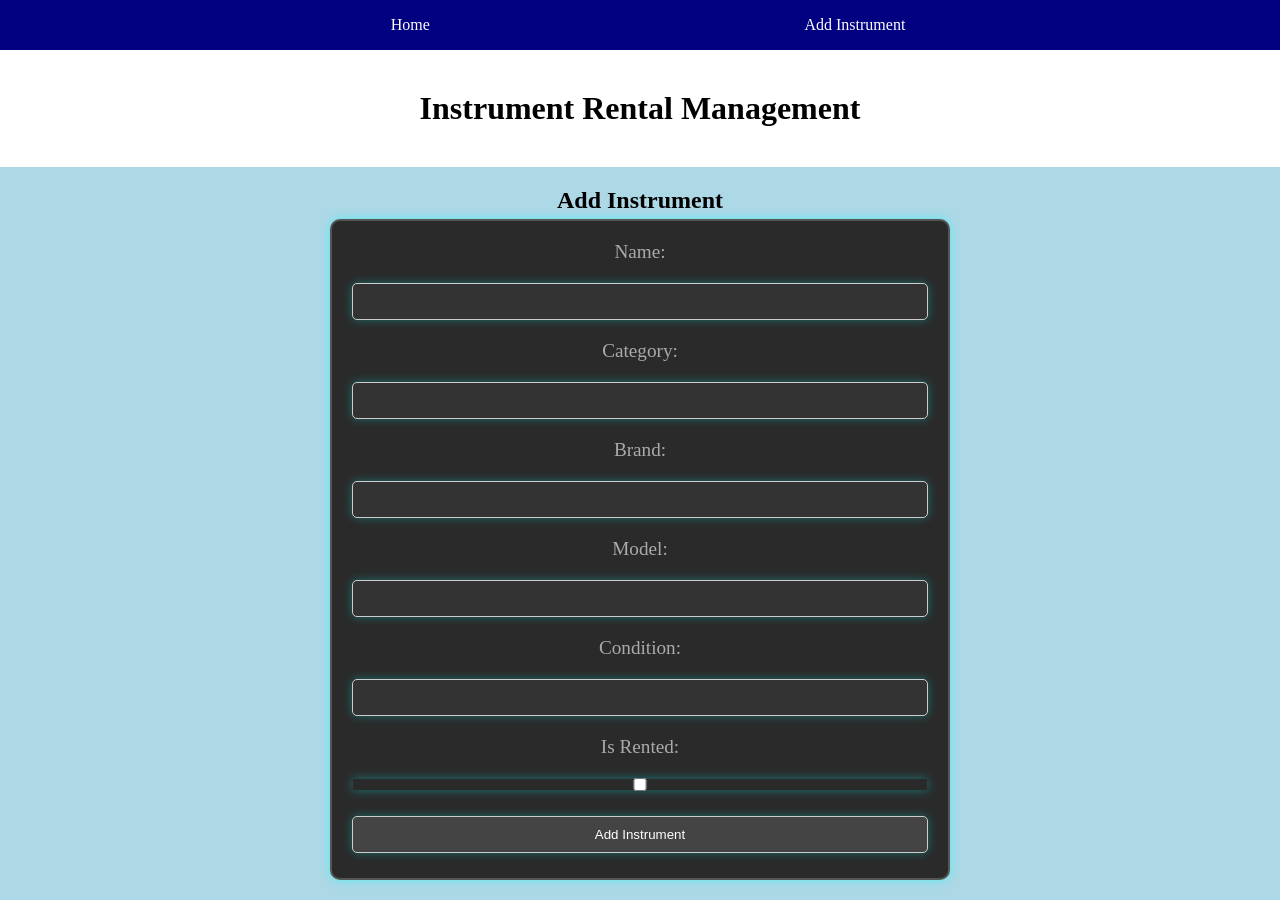
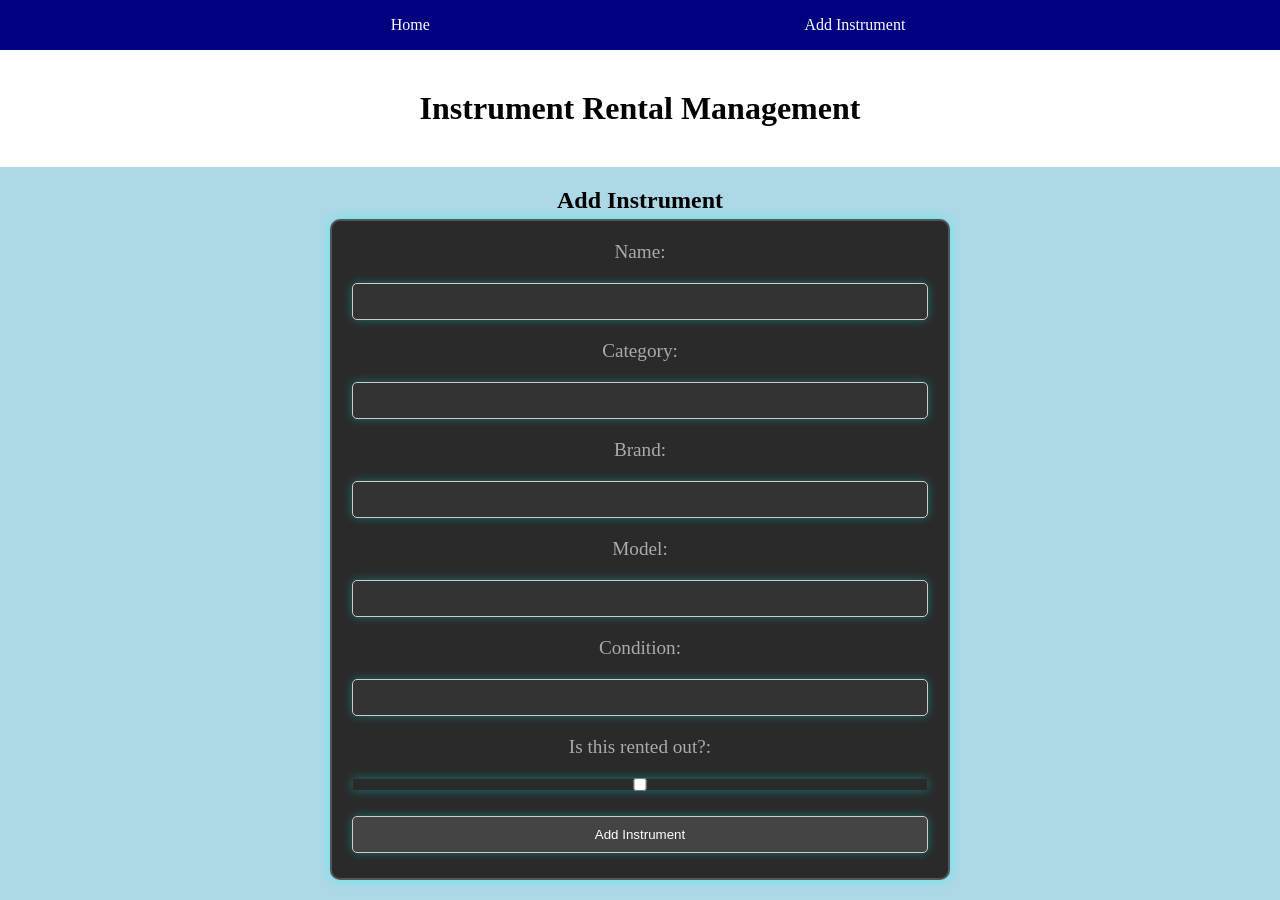
Before and after one commit to briantav999/unit4-front-end, a React (Vite) app: page /create in a window 1280 px wide. Built offline with nearby package versions, Linux system fonts and the light colour scheme; no server answers.

Commit message:
quick fix

```diff
--- a/src/components/AddInstruments/AddInstruments.jsx
+++ b/src/components/AddInstruments/AddInstruments.jsx
@@ -103,7 +103,7 @@ const Create = () => {
                     onChange={handleChange}
                 />
 
-                <label htmlFor="isRented">Is Rented:</label>
+                <label htmlFor="isRented">Is this rented out?:</label>
                 <input
                     type="checkbox"
                     name="isRented"
```
